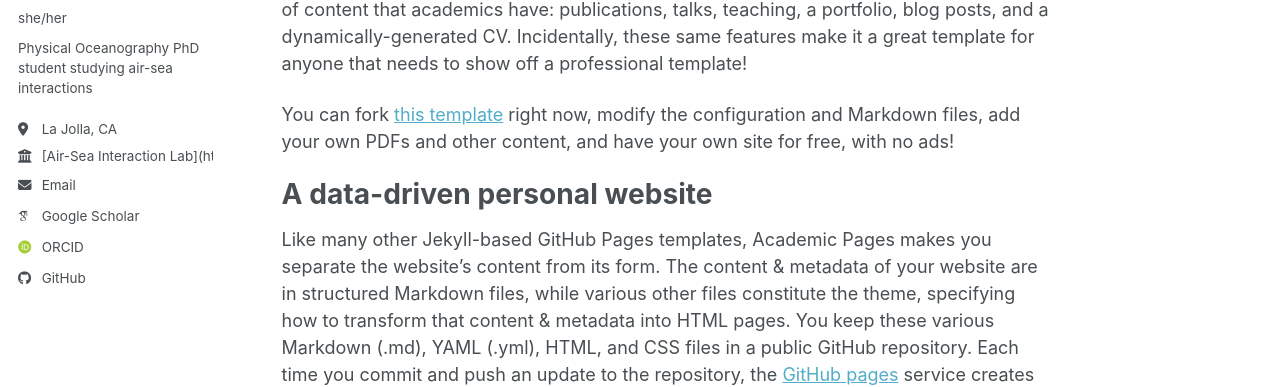
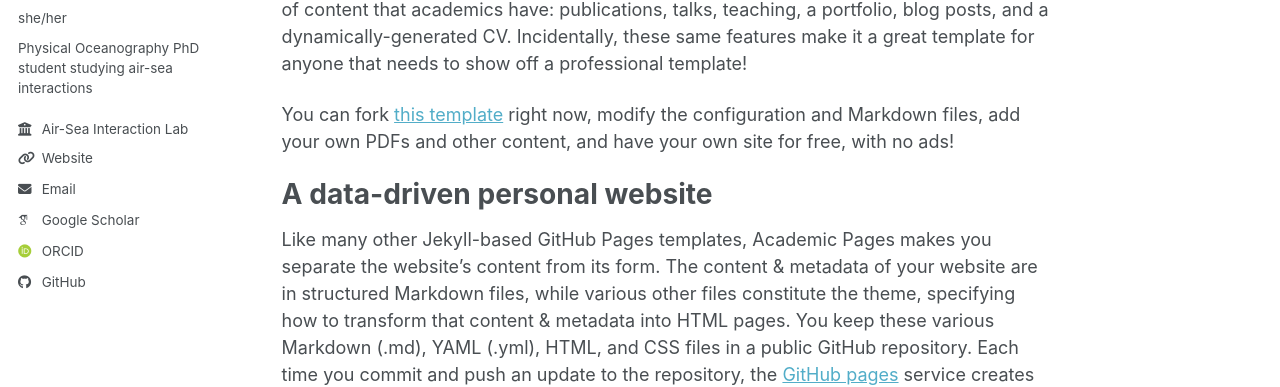
Before and after one commit to kmatsuyo/kmatsuyo.github.io, a Jekyll site: the page built from _pages/about.md, in a window 1280 px wide. Shown: the part 308-695 px from the top of the page. Built offline with Jekyll 4.4.1, drawn with Linux system fonts in a browser that asks for light colours; some web fonts are replaced; a script bundle is joined from its source files by our own code; library files that are not in the unit come from our copies.

Commit message:
Update _config.yml

```diff
--- a/_config.yml
+++ b/_config.yml
@@ -28,9 +28,8 @@ author:
   pronouns         : "she/her"
   bio              : "Physical Oceanography PhD student studying air-sea interactions"
   university       : "UC San Diego"
-  location         : "La Jolla, CA"
-  employer         : "[Air-Sea Interaction Lab](https://airsea.ucsd.edu/)"
-  uri              : # URL
+  employer         : "Air-Sea Interaction Lab"
+  uri              : "https://airsea.ucsd.edu/"
   email            : "kmatsuyo@ucsd.edu"
 
   # Academic websites
```
